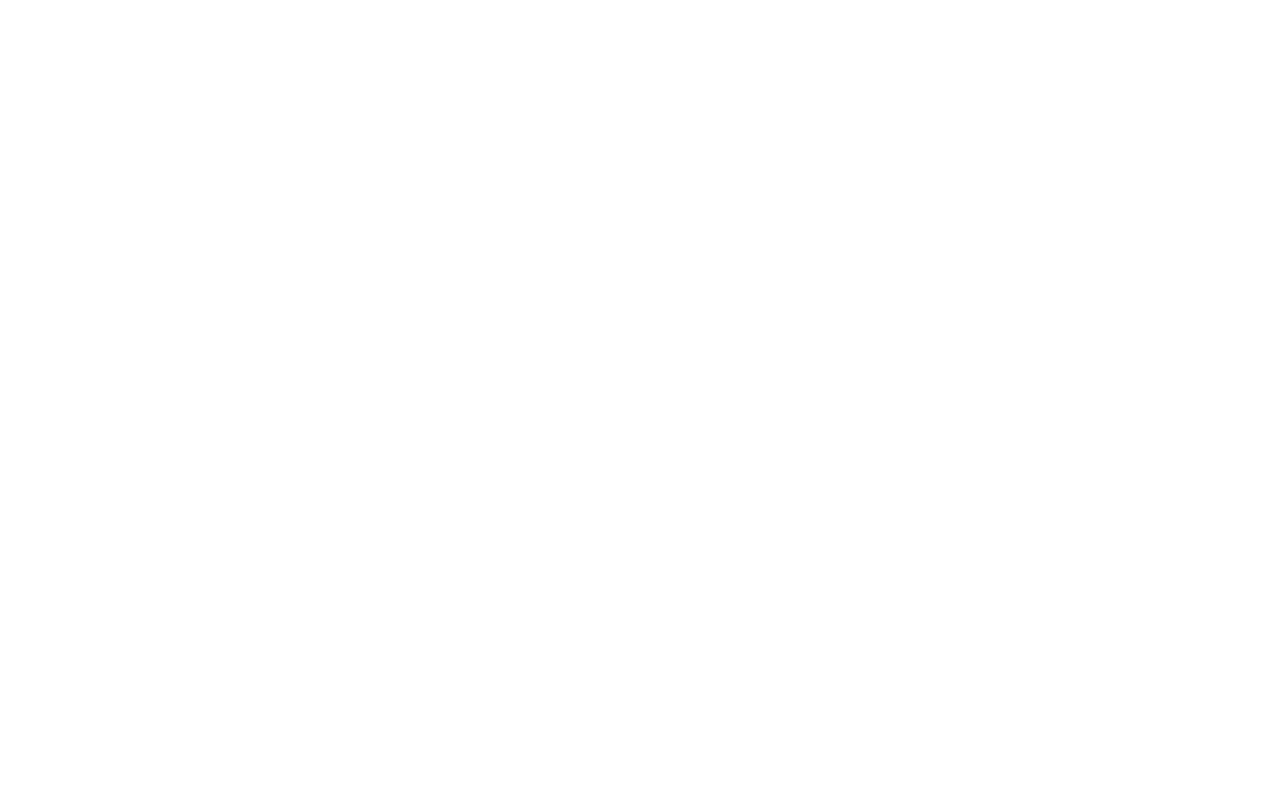
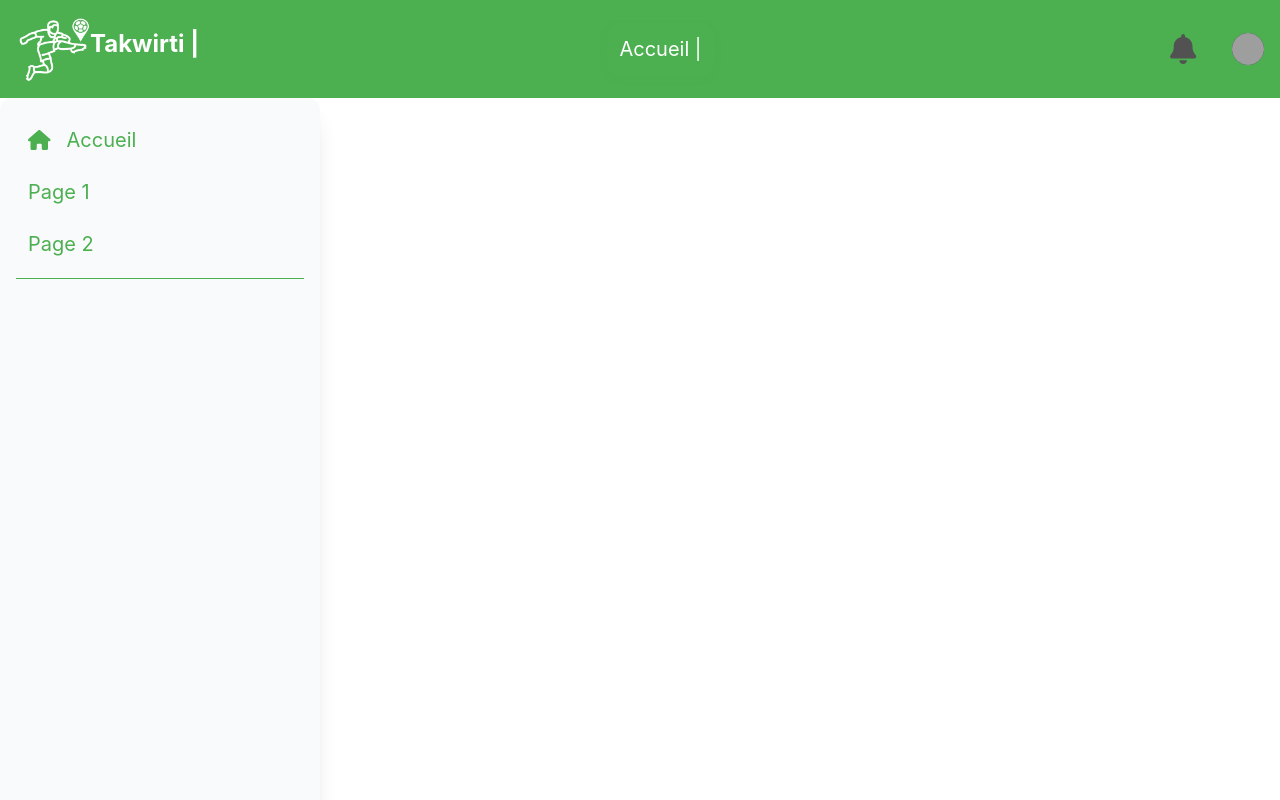
Before and after one commit to Zouaoui-Montassar/Takwirti, a React (Create React App) app: page /Dashboard in a window 1280 px wide. Before the commit this address had no page. Shown: the top 800 px of the page. Built offline with nearby package versions, Linux system fonts and the light colour scheme; grey boxes are pictures that could not be loaded.

Commit message:
dashboard0.1

```diff
--- a/package.json
+++ b/package.json
@@ -3,10 +3,14 @@
   "version": "0.1.0",
   "private": true,
   "dependencies": {
+    "@emotion/react": "^11.11.4",
+    "@emotion/styled": "^11.11.0",
     "@fortawesome/free-brands-svg-icons": "^6.5.1",
+    "@fortawesome/free-solid-svg-icons": "^6.5.1",
     "@fortawesome/react-fontawesome": "^0.2.0",
     "@heroicons/react": "^2.1.1",
     "@material-tailwind/react": "^2.1.9",
+    "@mui/icons-material": "^5.15.12",
     "@testing-library/jest-dom": "^5.17.0",
     "@testing-library/react": "^13.4.0",
     "@testing-library/user-event": "^13.5.0",
--- a/src/App.js
+++ b/src/App.js
@@ -3,18 +3,10 @@ import Sign_up from './components/sign_up';
 import Sign_in from './components/sign_in';
 import Stats from './components/stats';
 import MainPage from './components/MainPage';
-import NavBar from './components/NavBar';
-import SideBar from './components/SideBar';
-
 import ParentCalendar from './components/parentcalendar';
 import { BrowserRouter, Route, Routes } from 'react-router-dom';
+import DashboardRes from './components/DashboardRes';
 
-const links = [
-  {label: 'Accueil', path: '/'} ,
-  {label: 'Page 1', path: '/page1'} ,
-  {label: 'Page 2', path: '/page2' },
- // Add more links as needed
-];
 
 function App() {
   return (
@@ -22,8 +14,7 @@ function App() {
       <BrowserRouter>
         <Routes>
           <Route path="/home" element={<MainPage/>} />
-          <Route path="/navbar" element={<NavBar/>} />
-          <Route path="/sidebar" element={<SideBar links={links}/>} />
+          <Route path="/Dashboard" element={<DashboardRes/>} />
           <Route path="/calendar" element={<ParentCalendar/>} />
           <Route path="/signup" element={<Sign_up/>} />
           <Route path="/signin" element={<Sign_in/>} />
--- /dev/null
+++ b/src/components/DashboardRes.jsx
@@ -0,0 +1,33 @@
+import React from 'react'
+import SideBar from './SideBar'
+import NavBar from './NavBar'
+import { faHouse } from '@fortawesome/free-solid-svg-icons';
+
+import { FontAwesomeIcon } from '@fortawesome/react-fontawesome';
+import Calendar from './calendar';
+import Stats from './stats';
+
+
+const links = [
+    { label: 'Accueil', path: '/dashboard', icon: <FontAwesomeIcon icon={faHouse} className='pr-4'/> },
+    { label: 'Page 1', path: '/page1' },
+    { label: 'Page 2', path: '/page2' },
+    // Add more links as needed
+];
+const links1 = [
+    { label: 'Accueil', path: '/dashboard', icon: <FontAwesomeIcon icon={faHouse} className='pr-4'/> },
+];
+
+
+const DashboardRes = () => {
+  return (
+    <div className="dashboard-res">
+        <NavBar links={links1}/>
+        <SideBar links={links}/>
+        <Calendar/>
+        <Stats/>
+    </div>
+  )
+}
+
+export default DashboardRes
--- a/src/components/NavBar.jsx
+++ b/src/components/NavBar.jsx
@@ -1,25 +1,103 @@
+import { Card, List, ListItem } from "@material-tailwind/react";
+import React, { useState } from 'react';
+import { Link } from "react-router-dom";
+import { FontAwesomeIcon } from '@fortawesome/react-fontawesome';
+import { faBell } from '@fortawesome/free-solid-svg-icons';
 
+const NavBar = ({ links }) => {
+  const [isHomePage, setIsHomePage] = useState(false);
+  const [isMenuOpen, setIsMenuOpen] = useState(false);
+  const [isNotificationMenuOpen, setIsNotificationMenuOpen] = useState(false);
 
-import React from 'react';
+  const toggleMenu = () => {
+    setIsMenuOpen(!isMenuOpen);
+  };
 
-const NavBar = () => {
+  const toggleNotificationMenu = () => {
+    setIsNotificationMenuOpen(!isNotificationMenuOpen);
+  };
+
   return (
-    <nav className='bg-green-500 flex justify-between items-center max-container px-4 py-3 text-white'>
-      <div className='flex flex-row '>
-      <img src="./logo_nobg_white.png" alt="logo" width={74} height={50} />
-      <h1 className='text-2xl font-bold pt-4'> Takwirti |</h1>
+    <nav className='bg-primary-50 flex justify-between items-center px-4 py-3 text-white'>
+      <div className='flex flex-row'>
+        <img src="./logo_nobg_white.png" alt="logo" width={74} height={50} />
+        <h1 className='text-2xl font-bold pt-4'> Takwirti |</h1>
       </div>
 
-      <div className='flex flex-row space-x-10'>
-      <a href="/" className='cursor-pointer text-xl border-white hover:border-b border-b-5'>Home</a>
-      <a href="/" className='cursor-pointer text-xl border-white hover:border-b border-b-5'>About</a>
-      <a href="/" className='cursor-pointer text-xl border-white hover:border-b border-b-5'>Conatct</a>
-      </div>
+      <Card className="bg-primary-50 shadow-s shadow-primary-50">
+        <List>
+          {links.map((link, index) => (
+            <ListItem className="text-white-50 text-xl" key={index}>
+              {link.label} |
+            </ListItem>
+          ))}
+        </List>
+      </Card>
 
       <div className='flex space-x-7 items-center justify-center'>
+        {isHomePage ? (
+          <>
+            <button className='text-white hover:rounded-xl hover:bg-white hover:text-green-500 hover:w-auto hover:p-2'>Login</button>
+            <button className='bg-white text-green-500 px-4 py-2 rounded-full'>Sign up</button>
+          </>
+        ) : (
+          <>
+            <div className="flex items-center md:order-2 space-x-3 md:space-x-0 rtl:space-x-reverse">
+              <button
+                type="button"
+                className="flex text-sm bg-gray-800 rounded-full md:me-0 focus:ring-4 focus:ring-gray-300 dark:focus:ring-gray-600"
+                id="user-menu-button"
+                aria-expanded={isMenuOpen}
+                onClick={toggleMenu}
+              >
+                <span className="sr-only">Open user menu</span>
+                <img
+                  className="w-8 h-8 rounded-full"
+                  src="/docs/images/people/profile-picture-3.jpg"
+                  alt="user photo"
+                />
+              </button>
+              {isMenuOpen && (
+                <div className="z-50 my-4 text-base list-none bg-white divide-y divide-gray-100 rounded-lg shadow dark:bg-gray-700 dark:divide-gray-600 absolute top-14 right-0">
+                  <div className="px-4 py-3">
+                    <span className="block text-sm text-gray-900 dark:text-white">Bonnie Green</span>
+                    <span className="block text-sm text-gray-500 truncate dark:text-gray-400">
+                      name@flowbite.com
+                    </span>
+                  </div>
+                  <ul className="py-2 text-black">
+                    <li>
+                      <Link to="/settings">Settings</Link>
+                    </li>
+                    <li>
+                      <Link to="/signout">Sign out</Link>
+                    </li>
+                  </ul>
+                </div>
+              )}
+            </div>
 
-        <a href='/' className=' text-white hover:rounded-xl hover:bg-white hover:text-green-500 hover:w-auto hover:p-2'>Login</a>
-        <button className='bg-white text-green-500 px-4 py-2 rounded-full'>Sign up</button>
+            <div className="relative px-5">
+              <FontAwesomeIcon icon={faBell} className="me-4 flex items-center text-3xl text-neutral-600 dark:text-white cursor-pointer" onClick={toggleNotificationMenu} />
+              {isNotificationMenuOpen && (
+                <ul
+                  className="absolute z-[1000] top-14 right-0 m-0 min-w-max list-none overflow-hidden rounded-lg border-none bg-white bg-clip-padding text-left text-black shadow-lg"
+                  data-twe-dropdown-menu-ref
+                >
+                  <li>
+                    <Link to="/notifications" className="block py-2 px-4 hover:bg-gray-100 transition duration-300">Notification 1</Link>
+                  </li>
+                  <li>
+                    <Link to="/notifications" className="block py-2 px-4 hover:bg-gray-100 transition duration-300">Notification 2</Link>
+                  </li>
+                  <li>
+                    <Link to="/notifications" className="block py-2 px-4 hover:bg-gray-100 transition duration-300">Notification 3</Link>
+                  </li>
+                </ul>
+              )}
+            </div>
+          </>
+        )}
       </div>
     </nav>
   );
--- a/src/components/SideBar.jsx
+++ b/src/components/SideBar.jsx
@@ -1,29 +1,18 @@
-import {
-    Card,
-    Typography,
-    List,
-    ListItem
-  } from "@material-tailwind/react";
+import { Card, Typography, List, ListItem } from "@material-tailwind/react";
+import logo from '../assets/logo.png';
 
 
-  const SideBar =({links}) => {
+const SideBar = ({ links }) => {
   return (
-      <Card className="h-[calc(100vh-2rem)] bg-green-500 w-full max-w-[20rem] p-4 shadow-xl shadow-blue-gray-900/5">
-        <div className="mb-2 p-4 text-white flex flex-row items-center justify-center">
-          <Typography variant="h5" color="blue-gray">
-            Takwirti |
-          </Typography>
-          <img src="/logo_nobg_white.png" alt="logo" width={74} height={50}/>
-        </div>
-        <hr className="my-2 border-white" />
+    <Card className="h-[calc(100vh-2rem)] bg-gray-50 w-full max-w-[20rem] p-4 shadow-xl shadow-blue-gray-900/5">
       <List>
-            {links.map((link,index)=>(
-                <ListItem  className="text-white text-xl" key={index}>
+        {links.map((link, index) => (
+          <ListItem className="text-primary-50 text-xl" key={index}>
+            {link.icon} {/* Render the icon */}
             {link.label}
           </ListItem>
-
         ))}
-
+        <hr className="my-2 border-primary-50" />
       </List>
     </Card>
   );
```
Also changed, not shown: 1 other file (tests, documents, lock files or other folders). Lines whose indentation alone changed are shown as unchanged.
